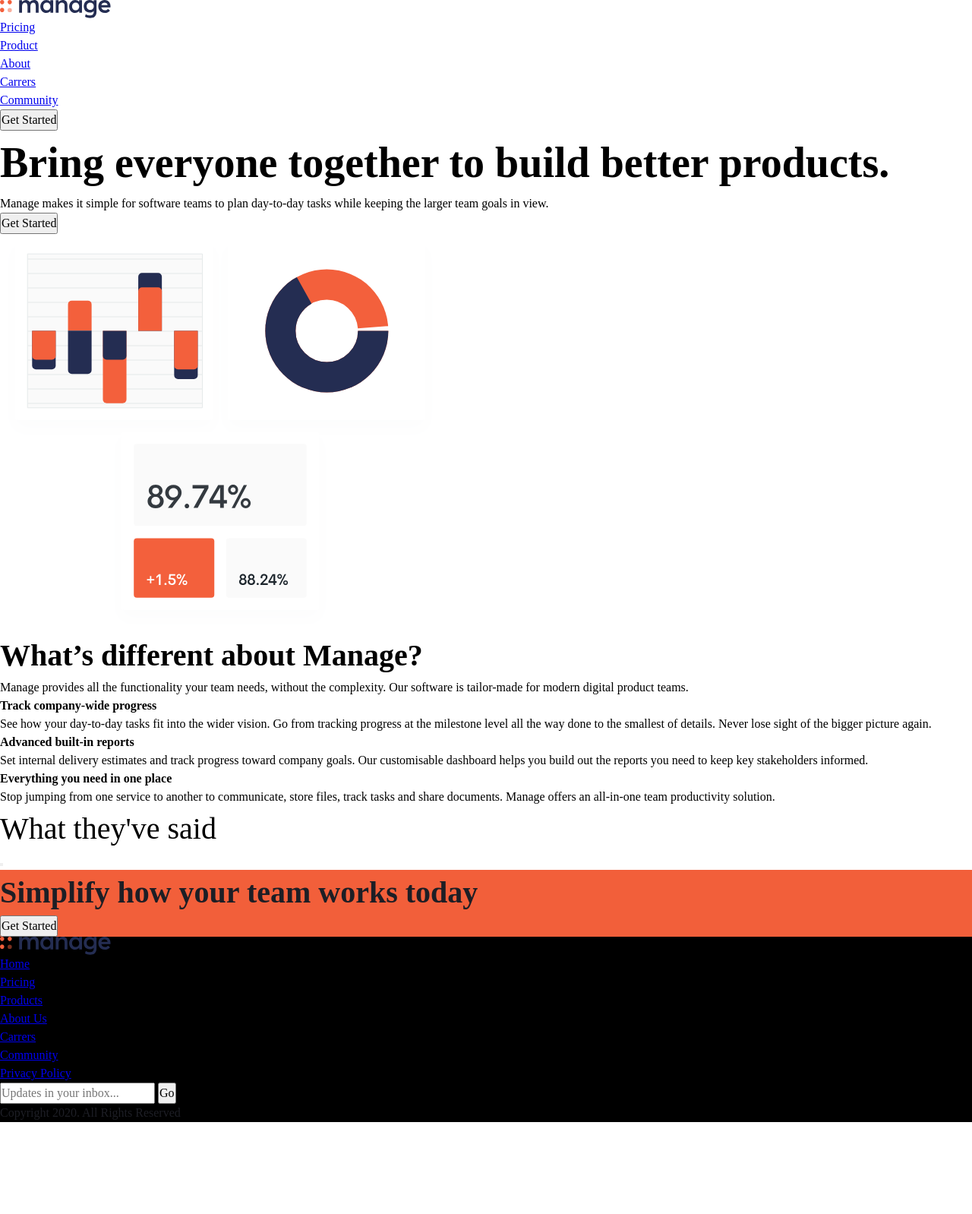
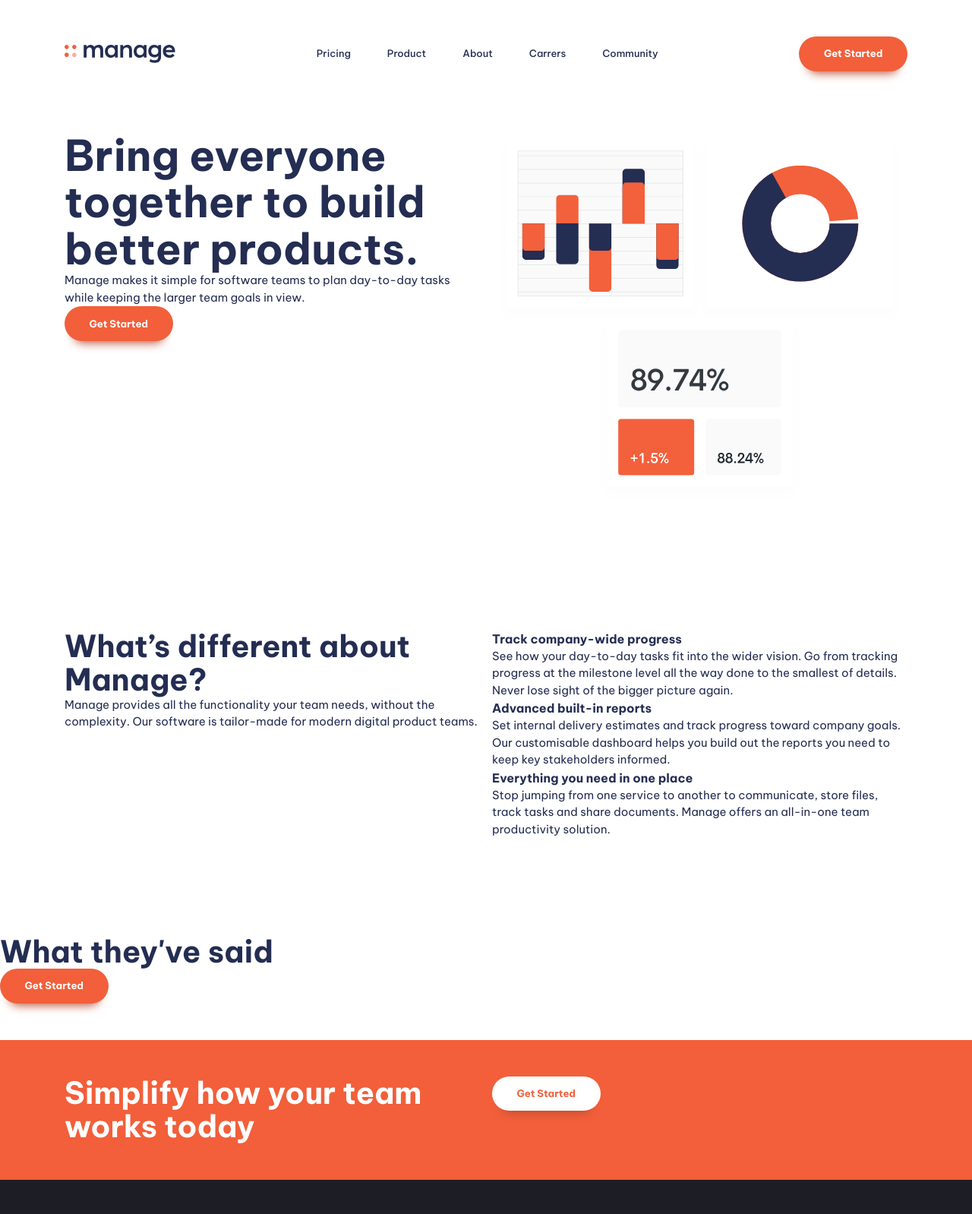
Before and after one commit to davyd-souza/manage-landing-page, a website built with Vite: page index.html in a window 1280 px wide. Shown: the top 1598 px of the page at 76% size. Before the commit the page ends 1477 px from the top, so only its background shows below. Built offline with nearby package versions, Linux system fonts and the light colour scheme.

Commit message:
feat: implement navbar style

```diff
--- a/index.html
+++ b/index.html
@@ -14,8 +14,14 @@
 
 	<header class="primary-header">
 		<div class="container">
+			<div class="nav-wrapper">
 				<a href="#"><img src="imgs/logo.svg" alt="Manage"></a>
-        <nav class="primary-navigation">
+				<button class="mobile-nav-toggle" aria-controls="primary-navigati don" aria-expanded="false">
+					<img class="icon-hamburger" src="imgs/icon-hamburger.svg" alt="" aria-hidden="true">
+					<img class="icon-close" src="imgs/icon-close.svg" alt="" aria-hidden="true">
+					<span class="visually-hidden">Menu</span>
+				</button>
+				<nav class="primary-navigation" id="primary-navigation">
 					<ul aria-label="Primary" role="list" class="nav-list">
 						<li><a href="#">Pricing</a></li>
 						<li><a href="#">Product</a></li>
@@ -24,12 +30,13 @@
 						<li><a href="#">Community</a></li>
 					</ul>
 				</nav>
-        <button class="btn">Get Started</button>
+				<button class="btn | display-sm-none display-md-inline-flex">Get Started</button>
+			</div>
 		</div>
 	</header>
 
 	<main>
-      <section>
+		<section class="padding-block-900">
 			<div class="container">
 				<div class="even-columns">
 					<div>
@@ -46,7 +53,7 @@
 			</div>
 		</section>
 
-      <section>
+		<section class="padding-block-900">
 			<div class="container">
 				<div class="even-columns">
 
@@ -76,13 +83,13 @@
 			</div>
 		</section>
 
-      <section class="carousel">
-        <h2 class="fs-secondary-heading">What they've said</h2>
+		<section class="carousel | padding-block-700">
+			<h2 class="fs-secondary-heading fw-bold">What they've said</h2>
 			<!-- Carousel here -->
-        <button class="btn"></button>
+			<button class="btn">Get Started</button>
 		</section>
 
-      <section class="cta | bg-accent-400 text-neutral-100">
+		<section class="cta | padding-block-700 bg-accent-400 text-neutral-100">
 			<div class="container">
 				<div class="even-columns">
 
@@ -100,7 +107,7 @@
 
 	</main>
 
-    <footer class="bg-neutral-900 text-neutral-100">
+	<footer class="padding-block-700 bg-neutral-900 text-neutral-100">
 		<div class="container">
 			<div class="even-columns">
 
--- a/main.js
+++ b/main.js
@@ -0,0 +1,11 @@
+const primaryHeader = document.querySelector('.primary-header')
+const navToggle = document.querySelector('.mobile-nav-toggle')
+const primaryNav = document.querySelector('.primary-navigation')
+
+navToggle.addEventListener('click', () => {
+	primaryNav.hasAttribute('data-visible')
+		? navToggle.setAttribute('aria-expanded', false)
+		: navToggle.setAttribute('aria-expanded', true)
+	primaryNav.toggleAttribute('data-visible')
+	primaryHeader.toggleAttribute('data-overlay')
+})
--- a/style.css
+++ b/style.css
@@ -1,11 +1,13 @@
 :root {
+	--clr-accent-500: hsl(12, 60%, 45%);
 	--clr-accent-400: hsl(12, 88%, 59%);
+	--clr-accent-300: hsl(12, 88%, 75%);
 	--clr-accent-100: hsl(13, 100%, 96%);
 
 	--clr-primary-400: hsl(228, 39%, 23%);
 
-  --clr-neutral-100: hsl(232, 12%, 13%);
-  --clr-neutral-900: hsl(0, 0%, 0%);
+	--clr-neutral-100: hsl(0, 0%, 100%);
+	--clr-neutral-900: hsl(232, 12%, 13%);
 
 	--ff-primary: 'Be Vietnam Pro', sans-serif;
 
@@ -29,6 +31,16 @@
 	--fs-secondary-heading: var(--fs-700);
 	--fs-nav: var(--fs-500);
 	--fs-button: var(--fs-300);
+
+	--size-100: .25rem;
+	--size-200: .5rem;
+	--size-300: .75rem;
+	--size-400: 1rem;
+	--size-500: 1.5rem;
+	--size-600: 2rem;
+	--size-700: 3rem;
+	--size-800: 4rem;
+	--size-900: 5rem;
 }
 
 @media (min-width: 50em) {
@@ -41,7 +53,7 @@
 	}
 }
 
-
+/* STYLE RESET */
 /* Box sizing rules */
 *,
 *::before,
@@ -107,7 +119,164 @@ svg {
 	}
 }
 
+
+/* General Styling */
+
+body {
+	font-family: var(--ff-body);
+	font-size: var(--fs-body);
+	color: var(--clr-primary-400);
+}
+
+/* Button */
+
+.btn {
+	display: inline-flex;
+
+	padding: 1.25em 2.5em;
+
+	border: 0;
+	border-radius: 100vmax;
+
+	font-weight: var(--fw-bold);
+	font-size: var(--fs-button);
+	color: var(--clr-neutral-100);
+	text-decoration: none;
+	line-height: 1;
+
+	background-color: var(--clr-accent-400);
+
+	cursor: pointer;
+
+	box-shadow: 0 1.125em 1em -1em var(--clr-accent-500);
+}
+
+.btn[data-type="inverted"] {
+	background-color: var(--clr-neutral-100);
+
+	color: var(--clr-accent-400);
+}
+
+.btn:hover,
+.btn:focus-visible {
+	background-color: var(--clr-accent-300)
+}
+
+.btn[data-type="inverted"]:hover,
+.btn[data-type="inverted"]:focus-visible { color: var(--clr-accent-300); }
+
+
+/* Navigation */
+.primary-header {
+	padding-top: var(--size-700);
+	display: flex;
+}
+
+.nav-wrapper {
+	display: flex;
+	justify-content: space-between;
+	align-items: center;
+}
+
+.mobile-nav-toggle {display: none; }
+
+.nav-list {
+	display: flex;
+	gap: clamp(var(--size-400), 5vw, var(--size-700));
+
+	font-weight: var(--fw-semi-bold);
+	font-size: var(--fs-nav);
+}
+
+.nav-list a {
+	text-decoration: none;
+	color: var(--clr-primary-400);
+}
+
+.nav-list a:hover,
+.nav-list a:focus {	color: var(--clr-accent-400); }
+
+@media (max-width: 50em) {
+	.primary-navigation {
+		display: none;
+
+		max-width: 25rem;
+		margin-left: auto;
+
+		position: fixed;
+		inset: 7rem var(--size-400) auto;
+		padding: var(--size-700);
+
+		background: var(--clr-neutral-100);
+
+		border-radius: var(--size-100);
+
+		box-shadow: 0 0 .75em rgb(0, 0, 0, .05)
+	}
+
+	.primary-header[data-overlay]::before {
+		content: '';
+
+		position: fixed;
+		inset: 0;
+
+		background-image: linear-gradient(
+			rgb(0 0 0 / 0),
+			rgb(0 0 0 / .8)
+		)
+	}
+
+	.nav-list {
+		display: grid;
+		gap: var(--size-600);
+
+		text-align: center;
+		font-weight: var(--fw-bold);
+	}
+
+	.primary-navigation[data-visible] {	display: block;	}
+
+	.mobile-nav-toggle {
+		display: block;
+
+		position: fixed;
+		top: var(--size-600);
+		right: var(--size-400);
+
+		cursor: pointer;
+
+		background: transparent;
+
+		border: 0;
+
+		padding: .5em;
+	}
+
+	.mobile-nav-toggle .icon-close { display: none;	}
+}
+
+
+
 /*  Utility classes  */
+
+.visually-hidden {
+	position: absolute;
+
+	width: 1px;
+	height: 1px;
+
+	padding: 0;
+	margin: 1px;
+
+	overflow: hidden;
+
+	clip: rect(0, 0, 0 ,0);
+
+	white-space: nowrap;
+
+	border: 0;
+}
+
 
 /* Text */
 .text-primary-400 { color: var(--clr-primary-400); }
@@ -134,10 +303,61 @@ svg {
 .fw-semi-bold { font-weight: var(--fw-semi-bold); }
 .fw-regular { font-weight: var(--fw-regular); }
 
-.fs-primary-heading { font-size: var(--fs-primary-heading); }
-.fs-secondary-heading { font-size: var(--fs-secondary-heading); }
+.fs-primary-heading {
+	font-size: var(--fs-primary-heading);
+	line-height: 1.1;
+}
+
+.fs-secondary-heading {
+	font-size: var(--fs-secondary-heading);
+	line-height: 1.1;
+}
 
 .fs-300 { font-size: var(--fs-300); }
 .fs-400 { font-size: var(--fs-400); }
 .fs-500 { font-size: var(--fs-500); }
 .fs-600 { font-size: var(--fs-600); }
+
+
+
+/* Layout */
+.padding-block-900 {
+	padding-block: var(--size-900);
+}
+
+.padding-block-700 {
+	padding-block: var(--size-700);
+}
+
+.display-sm-none {
+	display: none;
+}
+
+@media (min-width: 50em) {
+	.display-md-inline-flex {
+		display: inline-flex
+	}
+}
+
+.container {
+	--max-width: 1110px;
+	--padding: 1rem;
+
+	width: min(
+	var(--max-width),
+	100% - (var(--padding) * 2 )
+	);
+	margin-inline: auto;
+}
+
+.even-columns {
+	display: grid;
+	gap: 1rem;
+}
+
+@media (min-width: 50em) {
+	.even-columns {
+		grid-auto-flow: column;
+		grid-auto-columns: 1fr;
+	}
+}
```
Lines whose indentation alone changed are shown as unchanged.
